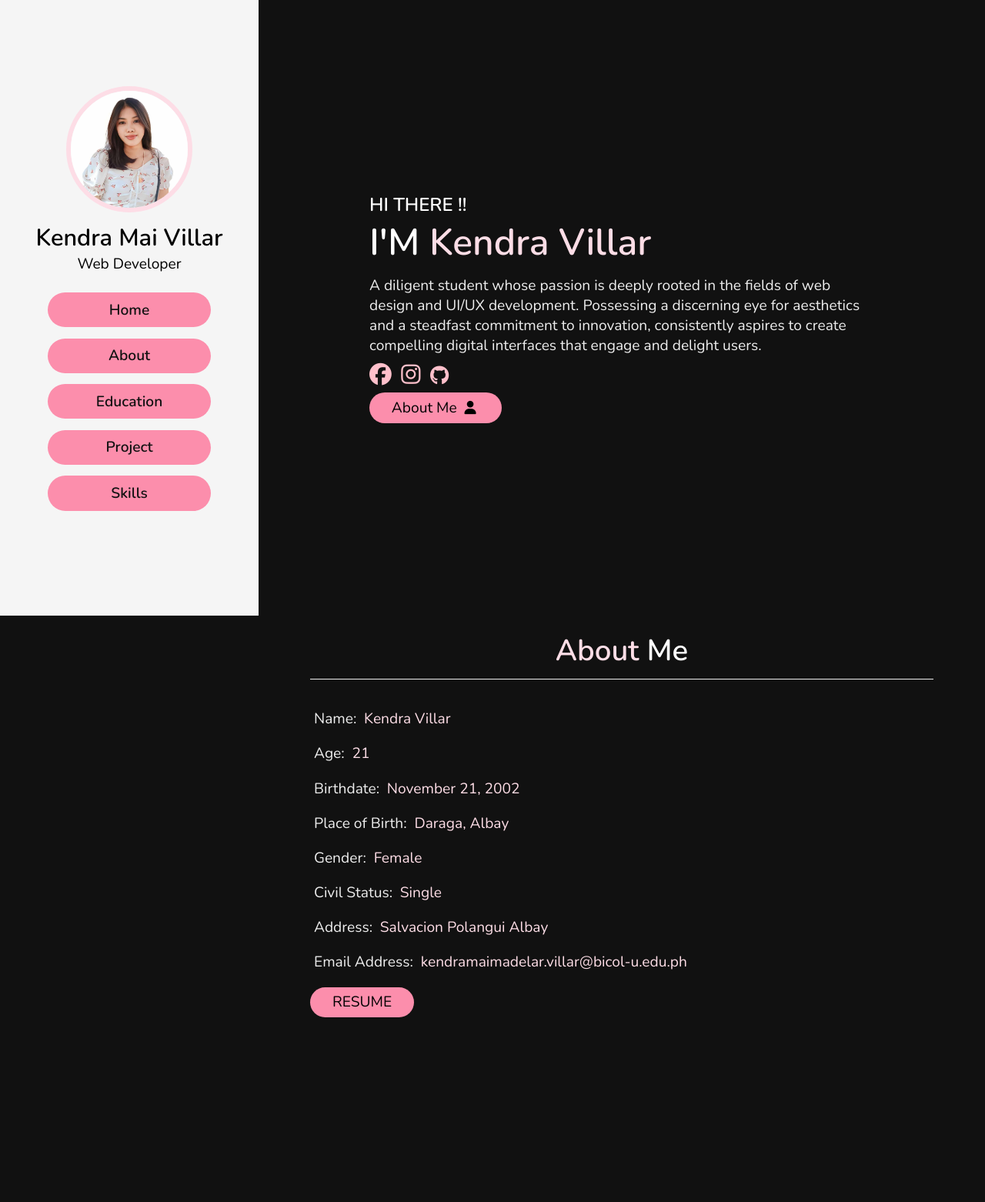
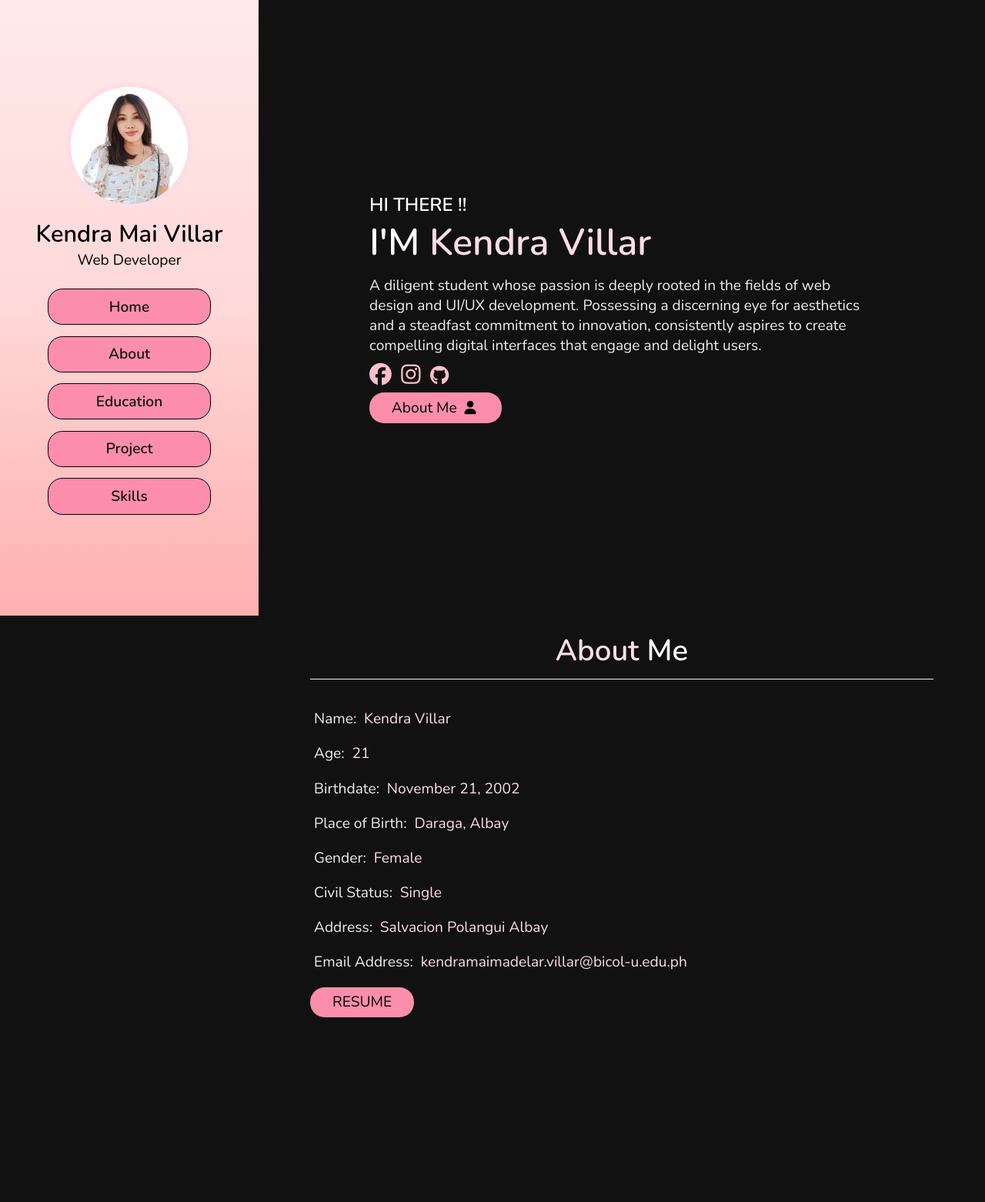
Before and after one commit to kendramai/2024_3-A-_FlourishCraft_KendraMaiVillar, a PHP site: page / in a window 1280 px wide. Shown: the top 1562 px of the page at 77% size. Run offline with PHP 8.4, Linux system fonts and the light colour scheme.

Commit message:
Update style.css

```diff
--- a/MyResume/css/style.css
+++ b/MyResume/css/style.css
@@ -53,7 +53,7 @@ section{
     cursor: pointer;
     margin-top: 1rem;
     font-size: 2rem;
-    border-radius: 5rem;
+    border-radius: 2rem;
 }
 
 .btn i{
@@ -84,7 +84,7 @@ header{
     z-index: 1000;
     height: 100%;
     width: 35rem;
-    background: whitesmoke;
+    background: linear-gradient(to bottom, #ffeaea, #ffe1e1, #ffd8d8, #ffc3c3, #ffb0b0);
     display: flex;
     align-items: center;
     justify-content: center;
@@ -128,7 +128,8 @@ header .navbar ul li a{
     color: #111;
     font-size: 2rem;
     font-weight: bold;
-    border-radius: 5rem;
+    border-radius: 2rem;
+    border: 1px solid black;
 }
 
 header .navbar ul li a:hover{
@@ -260,7 +261,7 @@ header .navbar ul li a:hover{
 
 .project .box-container .box{
     height: 20rem;
-    width: 20rem;
+    width: 40rem;
     border-radius: 1rem;
     margin: 2rem;
     overflow: hidden;
```
